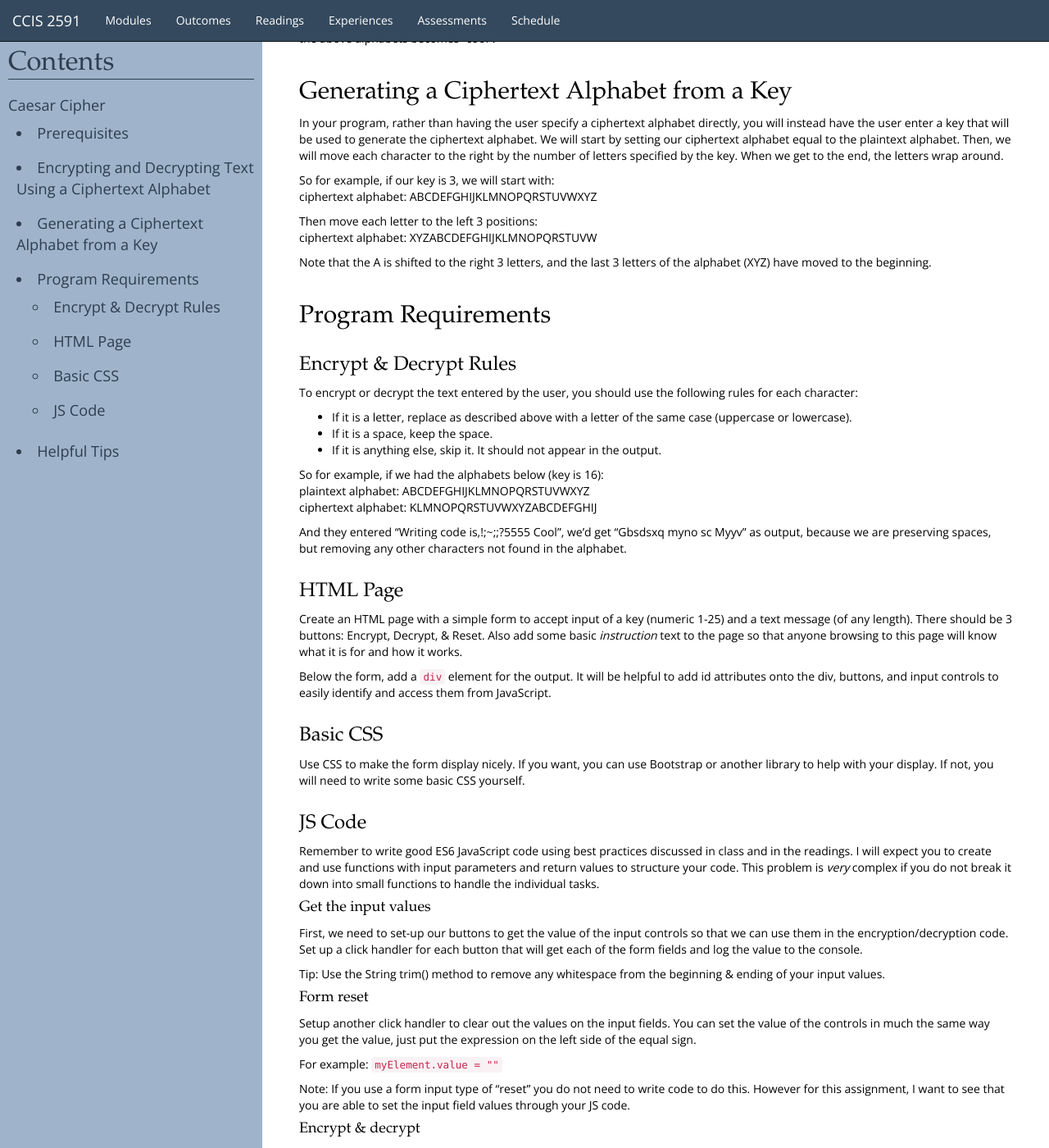
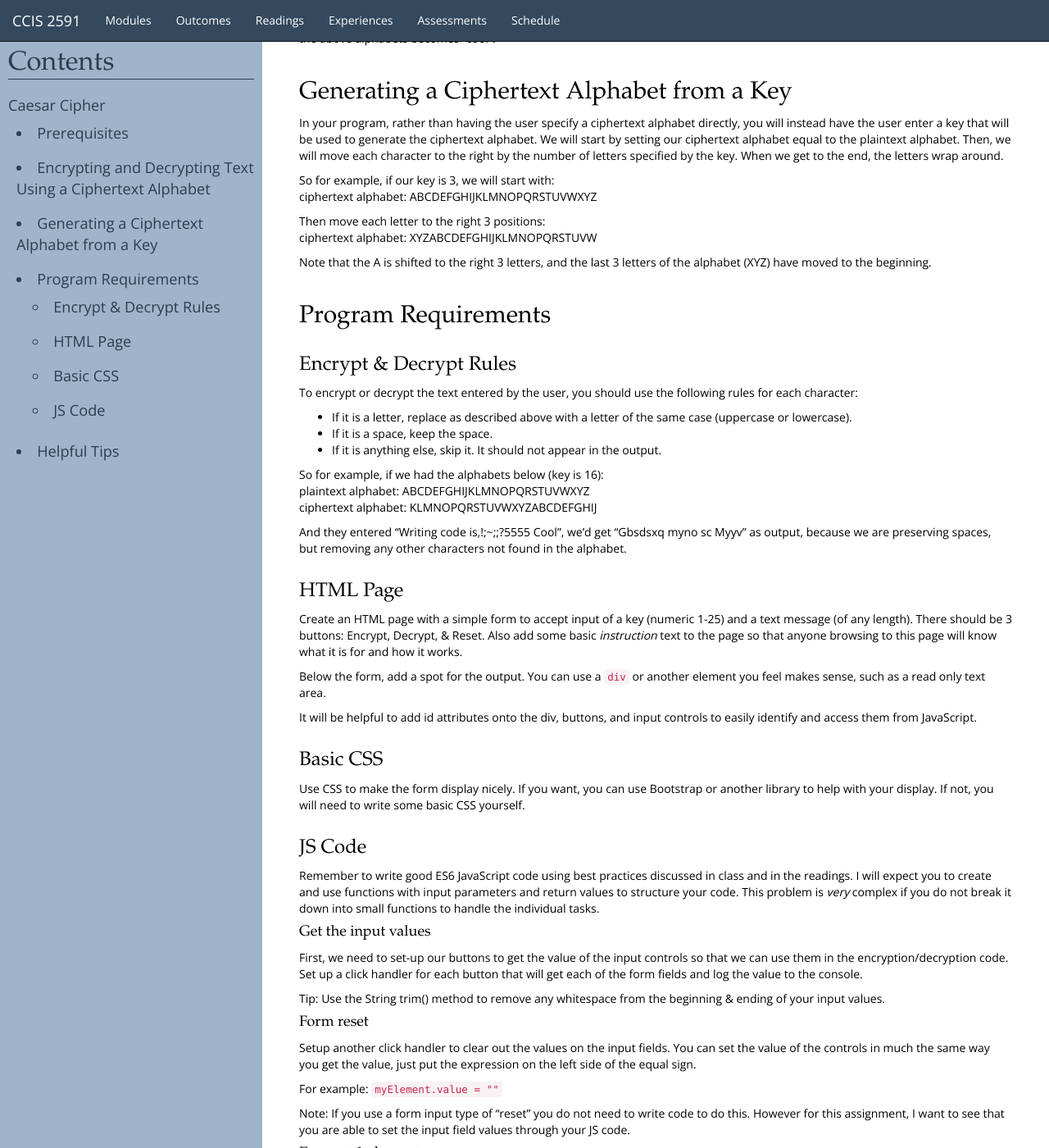
Before and after one commit to htc-ccis2591/fall-2017, a Jekyll site: the page built from _experiences/caesar-cipher.md, in a window 1280 px wide and 1400 px high, scrolled down 697 px. Shown: the whole window at 82% size. Built offline with Jekyll 4.4.1, drawn with Linux system fonts in a browser that asks for light colours; some web fonts are replaced.

Commit message:
fixes to cc instructions

```diff
--- a/_experiences/caesar-cipher.md
+++ b/_experiences/caesar-cipher.md
@@ -33,7 +33,7 @@ In your program, rather than having the user specify a ciphertext alphabet direc
 So for example, if our key is 3, we will start with:
 ciphertext alphabet:  ABCDEFGHIJKLMNOPQRSTUVWXYZ
 
-Then move each letter to the left 3 positions:
+Then move each letter to the right 3 positions:
 ciphertext alphabet:  XYZABCDEFGHIJKLMNOPQRSTUVW
 
 Note that the A is shifted to the right 3 letters, and the last 3 letters of the alphabet (XYZ) have moved to the beginning.
@@ -56,7 +56,9 @@ And they entered “Writing code is,!;~;;?5555 Cool”, we’d get “Gbsdsxq my
 ### HTML Page
 Create an HTML page with a simple form to accept input of a key (numeric 1-25) and a text message (of any length). There should be 3 buttons: Encrypt, Decrypt, & Reset. Also add some basic *instruction* text to the page so that anyone browsing to this page will know what it is for and how it works.
 
-Below the form, add a `div` element for the output. It will be helpful to add id attributes onto the div, buttons, and input controls to easily identify and access them from JavaScript.
+Below the form, add a spot for the output. You can use a `div` or another element you feel makes sense, such as a read only text area.
+
+It will be helpful to add id attributes onto the div, buttons, and input controls to easily identify and access them from JavaScript.
 
 ### Basic CSS
 Use CSS to make the form display nicely. If you want, you can use Bootstrap or another library to help with your display. If not, you will need to write some basic CSS yourself.
```
